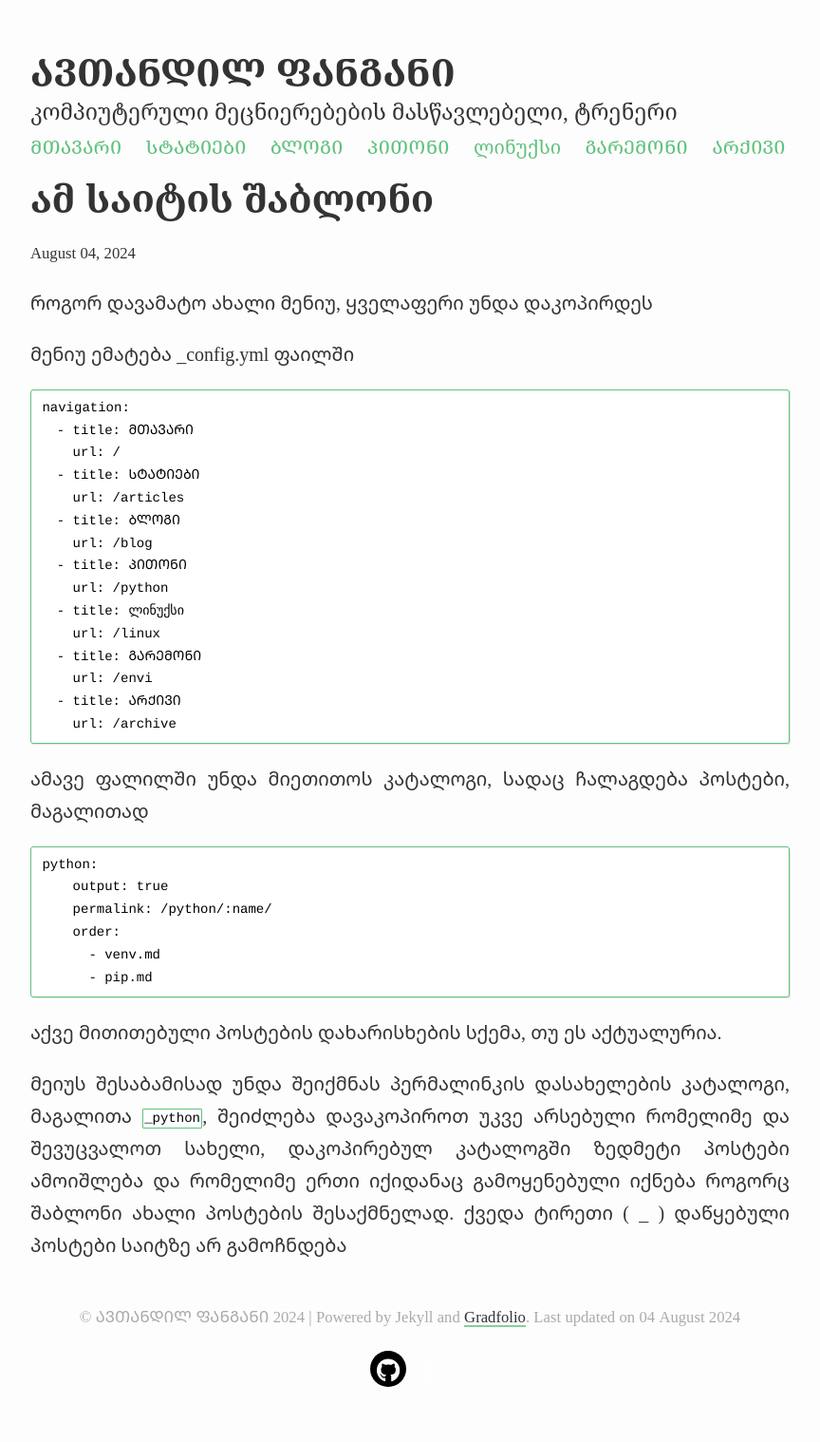
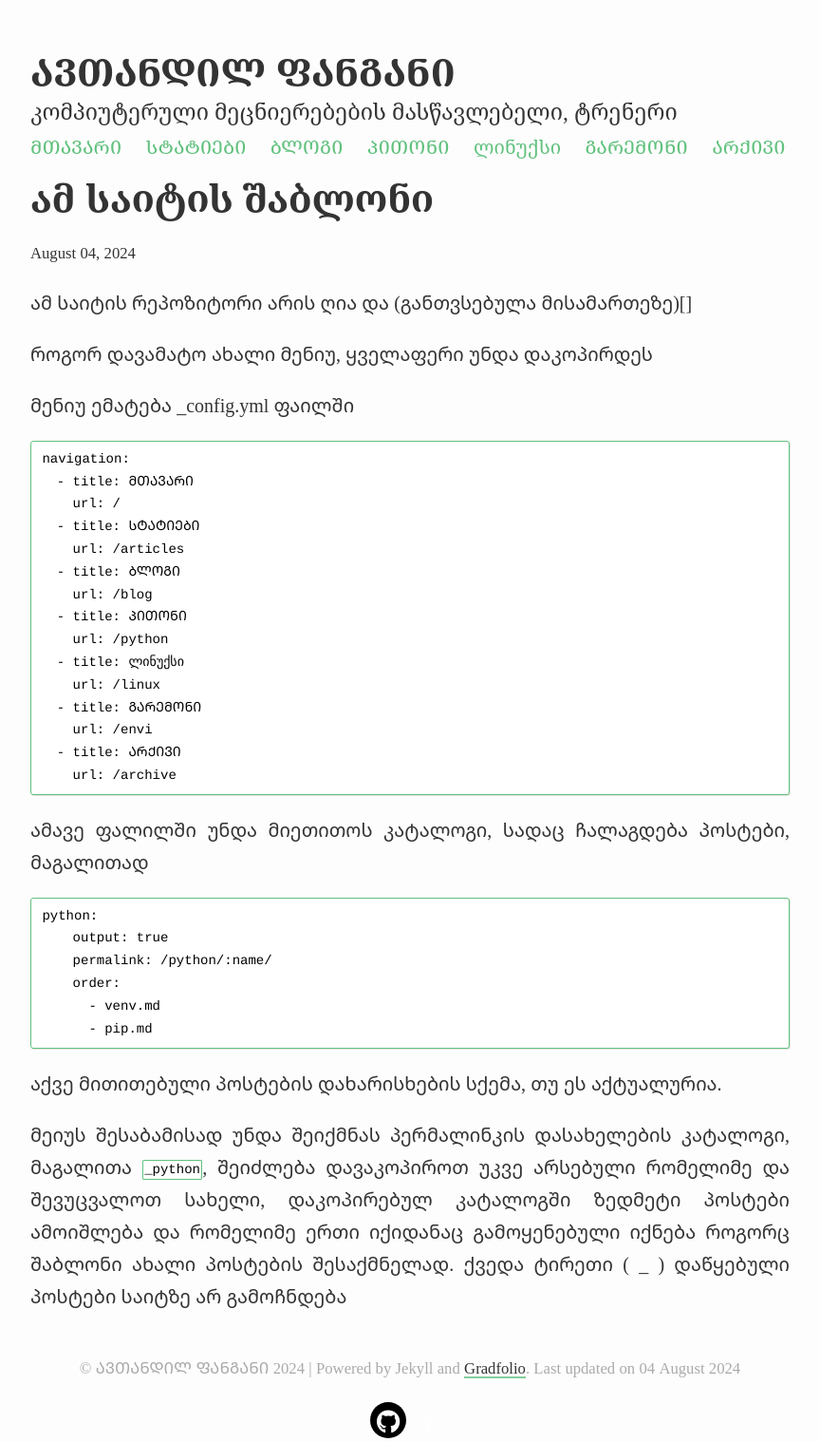
Before and after one commit to avtotrainer/portfolio, a Jekyll site: the page built from _envi/this_site.md, in a window 1280 px wide. Shown: the whole page at 95% size, without its empty margins (208-1072 px from the left). Built offline with Jekyll 4.4.1, drawn with Linux system fonts in a browser that asks for light colours; nearby versions of some CDN libraries; before the commit the page ends 1464 px from its top, so only the background shows below that.

Commit message:
დილის მორიგი კომიტი სახლში

```diff
--- a/_envi/this_site.md
+++ b/_envi/this_site.md
@@ -3,6 +3,8 @@ layout: post
 title: ამ საიტის შაბლონი
 description: ამ საიტის მართვა
 ---
+
+ამ საიტის რეპოზიტორი არის ღია და (განთვსებულა მისამართეზე)[]
 
 როგორ დავამატო ახალი მენიუ, ყველაფერი უნდა დაკოპირდეს
 
```
